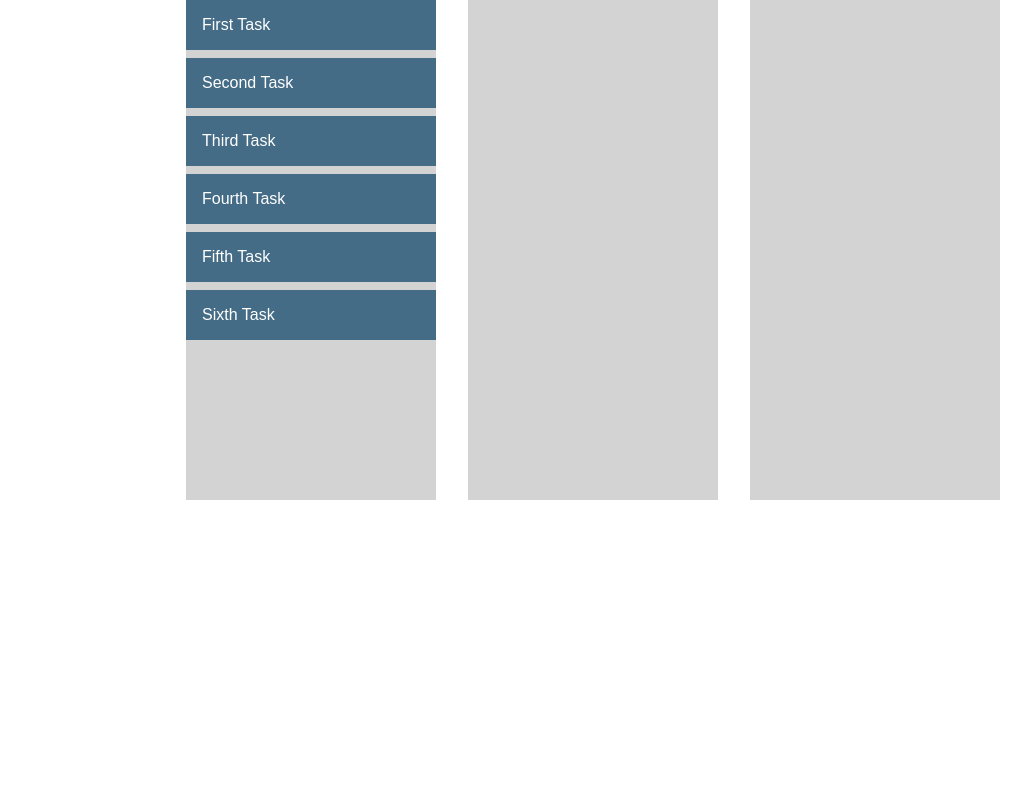
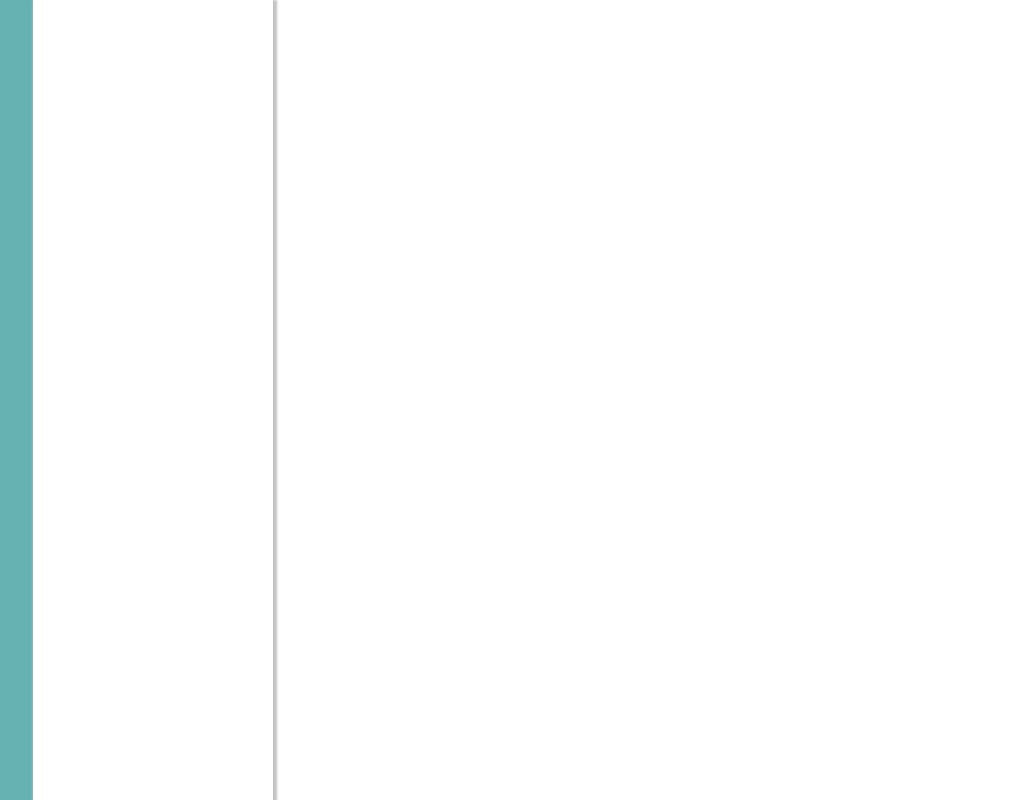
Before and after one commit to gmarcusmartinez/Cioran-Mono, a React (Create React App) app in the folder client/: page / in a window 1280 px wide. Shown: the whole page, without its empty margins (47-1078 px from the left). Built offline with nearby package versions, Linux system fonts and the light colour scheme.

Commit message:
diagrams - redesign of Project index component

```diff
--- /dev/null
+++ b/client/src/App/App.tsx
@@ -0,0 +1,16 @@
+import React from 'react';
+import { Route, Switch } from 'react-router-dom';
+
+import Dashboard from '../pages/Dashboard/Dashboard';
+import Project from '../pages/Project/Project';
+
+const App = () => {
+  return (
+    <Switch>
+      <Route path='/dashboard' component={Dashboard} />
+      <Route path='/' component={Project} />
+    </Switch>
+  );
+};
+
+export default App;
--- a/client/src/index.tsx
+++ b/client/src/index.tsx
@@ -1,24 +1,21 @@
-import React from "react";
-import ReactDOM from "react-dom";
-import { Provider } from "react-redux";
-import { ThemeProvider } from "styled-components";
+import React from 'react';
+import ReactDOM from 'react-dom';
+import { Provider } from 'react-redux';
 
-import store from "./store/store";
-import App from "./pages/App/App";
-import { BrowserRouter } from "react-router-dom";
-import * as serviceWorker from "./core/service-worker";
-import { GloablStyles, theme } from "./styles";
+import store from './store/store';
+import App from './App/App';
+import { BrowserRouter } from 'react-router-dom';
+import * as serviceWorker from './core/service-worker';
+import { GloablStyles } from './styles';
 
 ReactDOM.render(
   <Provider store={store}>
     <BrowserRouter>
-      <ThemeProvider theme={theme}>
-        <GloablStyles />
-        <App />
-      </ThemeProvider>
+      <GloablStyles />
+      <App />
     </BrowserRouter>
   </Provider>,
-  document.getElementById("root")
+  document.getElementById('root')
 );
 
 serviceWorker.unregister();
--- a/client/src/pages/App/App.css
+++ /dev/null
@@ -1,38 +0,0 @@
-.App {
-  text-align: center;
-}
-
-.App-logo {
-  height: 40vmin;
-  pointer-events: none;
-}
-
-@media (prefers-reduced-motion: no-preference) {
-  .App-logo {
-    animation: App-logo-spin infinite 20s linear;
-  }
-}
-
-.App-header {
-  background-color: #282c34;
-  min-height: 100vh;
-  display: flex;
-  flex-direction: column;
-  align-items: center;
-  justify-content: center;
-  font-size: calc(10px + 2vmin);
-  color: white;
-}
-
-.App-link {
-  color: #61dafb;
-}
-
-@keyframes App-logo-spin {
-  from {
-    transform: rotate(0deg);
-  }
-  to {
-    transform: rotate(360deg);
-  }
-}
--- a/client/src/pages/App/App.tsx
+++ /dev/null
@@ -1,17 +0,0 @@
-import React from "react";
-import "./App.css";
-import { Route, Switch } from "react-router-dom";
-
-import Dashboard from "../Dashboard/Dashboard";
-import DragDropDemo from "../DragDropDemo";
-
-const App = () => {
-  return (
-    <Switch>
-      <Route path="/dashboard" component={Dashboard} />
-      <Route path="/" component={DragDropDemo} />
-    </Switch>
-  );
-};
-
-export default App;
--- a/client/src/pages/DragDropDemo/styles.ts
+++ b/client/src/pages/DragDropDemo/styles.ts
@@ -1,4 +1,4 @@
-import styled, { css } from "styled-components";
+import styled, { css } from 'styled-components';
 
 export const Container = styled.div`
   ${() => css`
--- /dev/null
+++ b/client/src/pages/Project/Project.tsx
@@ -0,0 +1,14 @@
+import React from 'react';
+import './styles.css';
+import { Wrapper, SlimNav } from './styles';
+
+const Project = () => {
+  return (
+    <Wrapper>
+      <SlimNav />
+      <div className='sprints-wrapper'></div>
+    </Wrapper>
+  );
+};
+
+export default Project;
--- /dev/null
+++ b/client/src/pages/Project/styles.css
@@ -0,0 +1,5 @@
+.sprints-wrapper {
+  width: 240px;
+  height: 100%;
+  box-shadow: 2px 2px 2px 2px #c3c3c3;
+}
--- /dev/null
+++ b/client/src/pages/Project/styles.ts
@@ -0,0 +1,16 @@
+import styled, { css } from 'styled-components';
+
+export const Wrapper = styled.div`
+  ${() => css`
+    height: 100%;
+    width: 100%;
+    display: flex;
+  `}
+`;
+export const SlimNav = styled.div`
+  ${() => css`
+    height: 100%;
+    width: 80px;
+    background-color: #66b2b2;
+  `}
+`;
--- a/client/src/styles/global.ts
+++ b/client/src/styles/global.ts
@@ -1,11 +1,18 @@
-import { createGlobalStyle, css } from "styled-components";
+import { createGlobalStyle } from 'styled-components';
 
-export default createGlobalStyle`
-${() => css`
-  * {
-    margin: 0;
-    padding: 0;
-    box-sizing: border-box;
+const GlobalStyle = createGlobalStyle`
+* {
+  margin: 0;
+  padding: 0;
+  box-sizing: border-box;
+  font-family: -apple-system, BlinkMacSystemFont, "Segoe UI", Roboto, Oxygen,
+    Ubuntu, Cantarell, "Open Sans", "Helvetica Neue", sans-serif;
+}
+  html,body, #root {
+    background-color: #fff;
+    height:100%;
+
   }
-`}
 `;
+
+export default GlobalStyle;
--- a/client/src/styles/index.ts
+++ b/client/src/styles/index.ts
@@ -1,2 +1 @@
-export { default as GloablStyles } from "./global";
-export { default as theme } from "./theme";
+export { default as GloablStyles } from './global';
--- a/client/src/styles/theme.ts
+++ /dev/null
@@ -1,10 +0,0 @@
-export default {
-  colors: {
-    background: "#fff",
-    primaryColor: "#008080",
-    lightColor: "#a0e9fd",
-    lightblue: "#caf3fe",
-    white: "#fff",
-  },
-  transition: "0.3s",
-};
```
Also changed, not shown: client/src/pages/DragDropDemo/index.tsx (+6 -5 lines), 2 other files (tests, documents, lock files or other folders).
